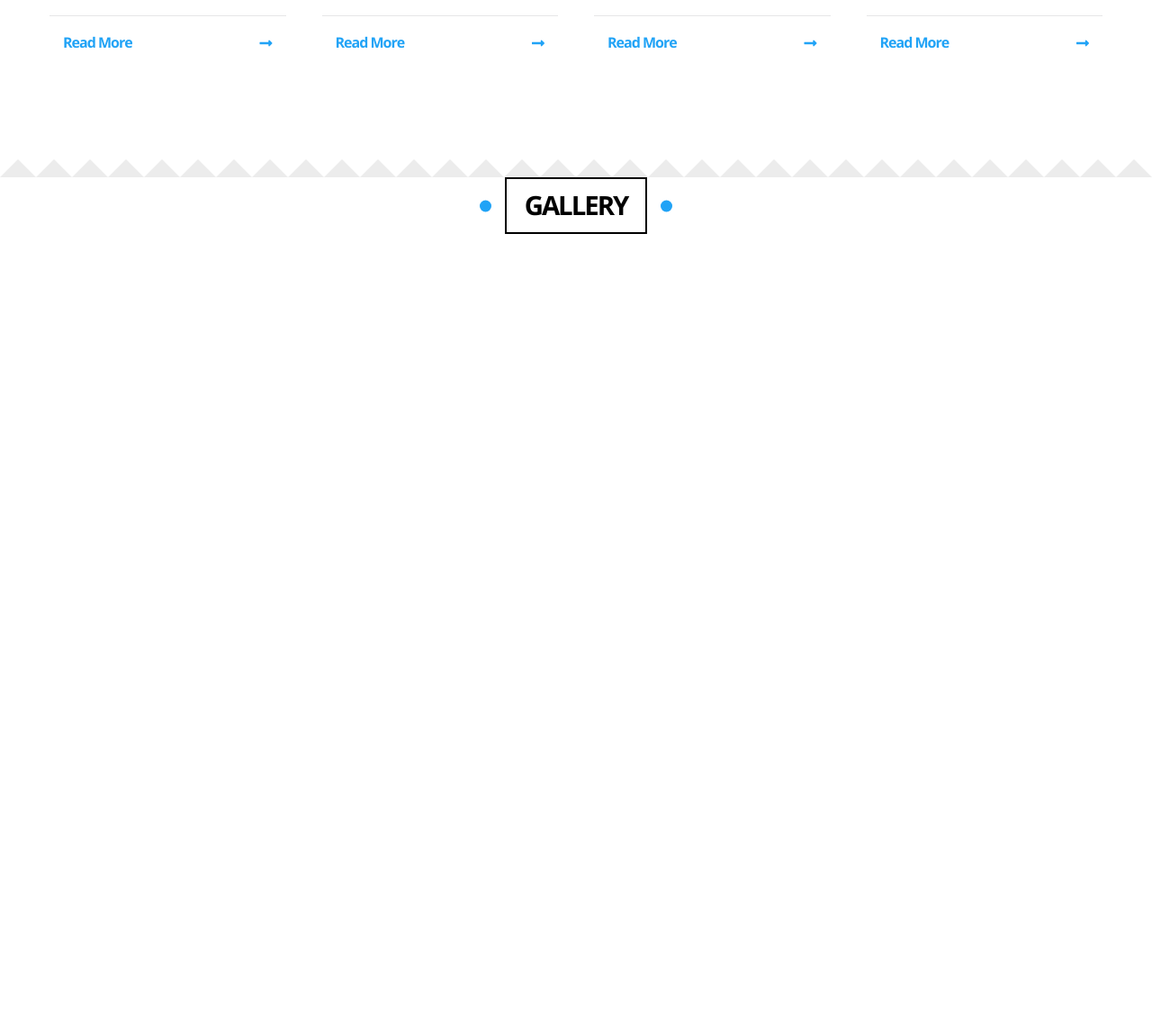
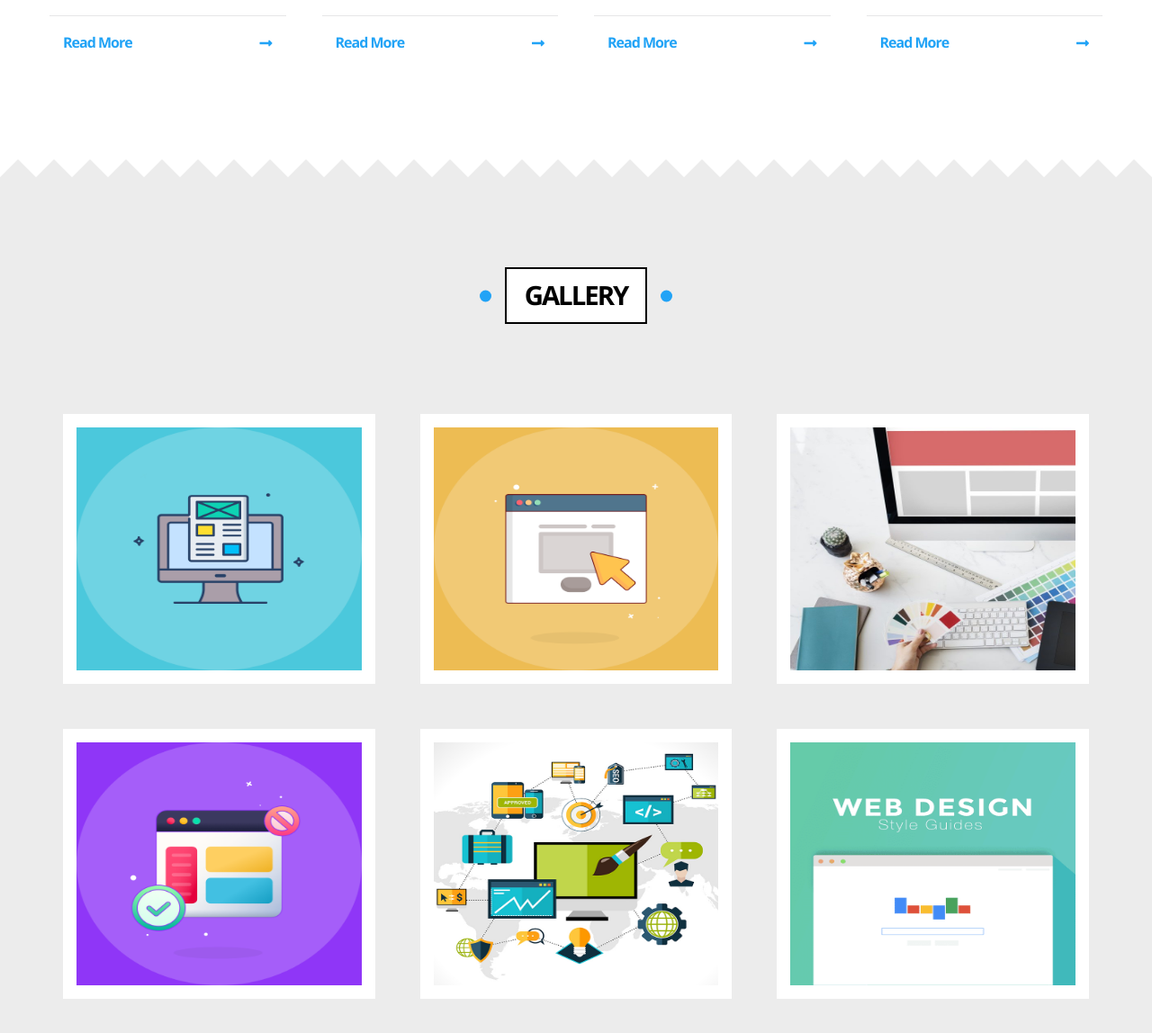
Before and after one commit to ENGAhmedAbdelfattah/zero-templates, a plain HTML site: page index.html in a window 1280 px wide. Shown: the part 1858-3006 px from the top of the page at 90% size. Before the commit the page ends 2118 px from the top, so only its background shows below. Drawn offline with nearby package versions, Linux system fonts and the light colour scheme.

Commit message:
fetch:creat galley section

```diff
--- a/css/sass/import/_compont.scss
+++ b/css/sass/import/_compont.scss
@@ -7,12 +7,14 @@
   width: fit-content;
   padding: 15px 20px;
   margin: 0 auto;
+  background-color: white;
   border: 2px solid black;
   font-weight: bold;
   font-size: 22pt;
   line-height: 1;
   letter-spacing: -2px;
   position: relative;
+  z-index: 10;
   &::before {
     @extend %before-after;
     left: -30px;
--- /dev/null
+++ b/css/sass/import/_gallery.scss
@@ -0,0 +1,57 @@
+/*
+ *   Copyright (c) 2021
+ *   All rights reserved.
+ */
+section.gallery {
+  background-color: #ececec;
+  padding: $main-padding 0;
+  // h2 style in compont scss file
+  .box {
+    display: grid;
+    grid-template-columns: repeat(auto-fit, minmax(300px, 1fr));
+    gap: 50px;
+    padding-top: $main-padding;
+    .image {
+      @include m.center-flex();
+      height: 300px;
+      border: 15px solid white;
+      overflow: hidden;
+      position: relative;
+      &::before {
+        content: "";
+        width: 0;
+        height: 0;
+        background-color: #ffffff3a;
+        position: absolute;
+        top: 50%;
+        left: 50%;
+        z-index: 10;
+        transform: translate(-50%, -50%);
+      }
+      img {
+        width: 100%;
+        height: 100%;
+      }
+      &:hover {
+        &::before {
+          animation: width-height $main-duration forwards;
+          @keyframes width-height {
+            0% {
+              width: 0;
+              height: 0;
+              transform: translate(-50%, -50%);
+            }
+            100% {
+              width: 100%;
+              height: 100%;
+            }
+          }
+        }
+        img {
+          transform: rotate(6deg) scale(1.2);
+          transition: transform $main-duration;
+        }
+      }
+    }
+  }
+}
--- a/css/sass/style.scss
+++ b/css/sass/style.scss
@@ -35,21 +35,5 @@ body {
 //- End articles section
 //- -------------------------------------
 //- Start gallery
-
+@import "import/gallery";
 //- End gallery
-//- -------------------------------------
-//- Start portfolio  -->
-
-//- End portfolio -->
-//- -------------------------------------
-//- Start about  -->
-
-//- End about -->
-//- -------------------------------------
-//- Start contact -->
-
-//- End contact -->
-//- -------------------------------------
-//- Start footer -->
-
-//- End footer -->
--- a/index.html
+++ b/index.html
@@ -126,7 +126,6 @@
         </div>
       </div>
     </section>
-    <section class="gallery">
     <div class="arrow-background">
       <div class="arrow"></div>
       <div class="arrow"></div>
@@ -179,7 +178,18 @@
       <div class="arrow"></div>
       <div class="arrow"></div>
     </div>
+    <section class="gallery">
+      <div class="container">
         <h2 class="main-h2">GALLERY</h2>
+        <div class="box">
+          <div class="image"> <img src="image/gallery-01.png" alt="gallery-01"></div>
+          <div class="image"> <img src="image/gallery-02.png" alt="gallery-02"></div>
+          <div class="image"> <img src="image/gallery-03.png" alt="gallery-03"></div>
+          <div class="image"> <img src="image/gallery-04.png" alt="gallery-04"></div>
+          <div class="image"> <img src="image/gallery-05.png" alt="gallery-05"></div>
+          <div class="image"> <img src="image/gallery-06.png" alt="gallery-06"></div>
+        </div>
+      </div>
     </section>
   </body>
 </html>
```
Also changed, not shown: css/style.css, image/gallery-03.png (renamed from image/gallery-03.jpg), image/gallery-05.png (renamed from image/gallery-05.jpg), 9 other files. Lines whose indentation alone changed are shown as unchanged.
